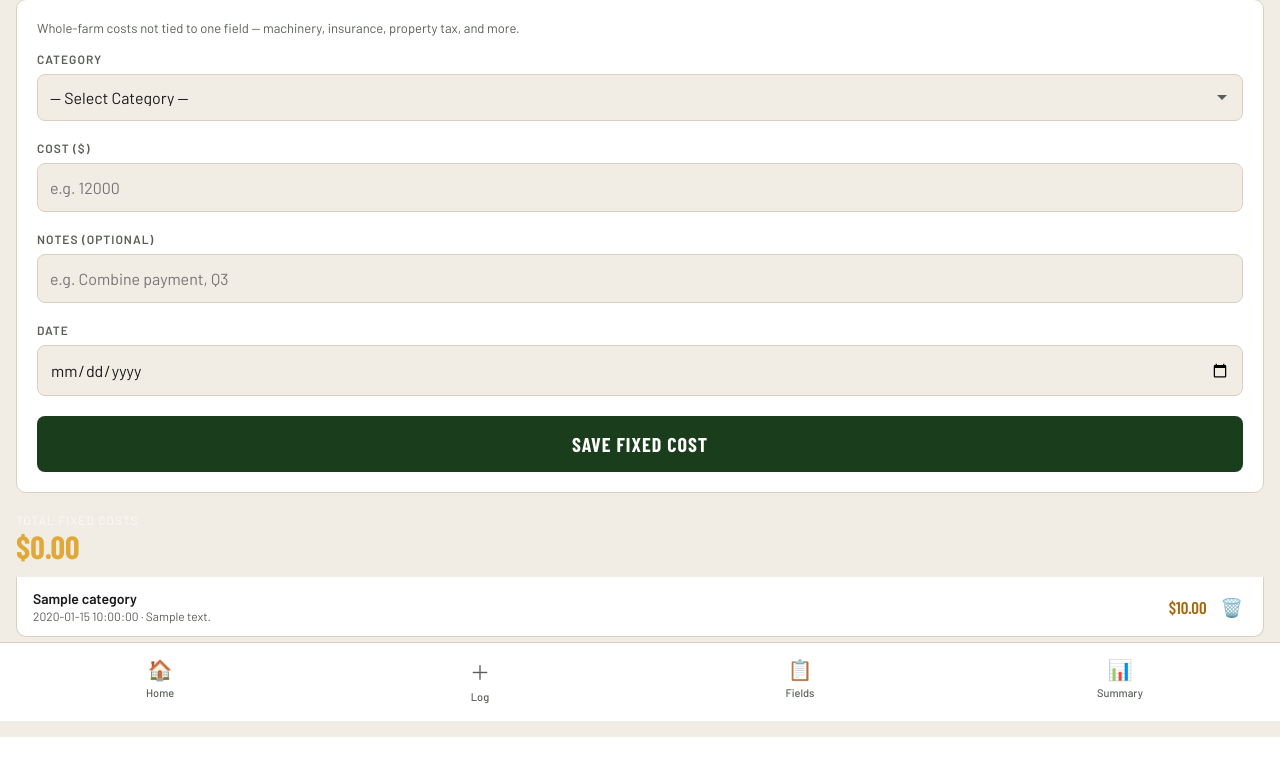
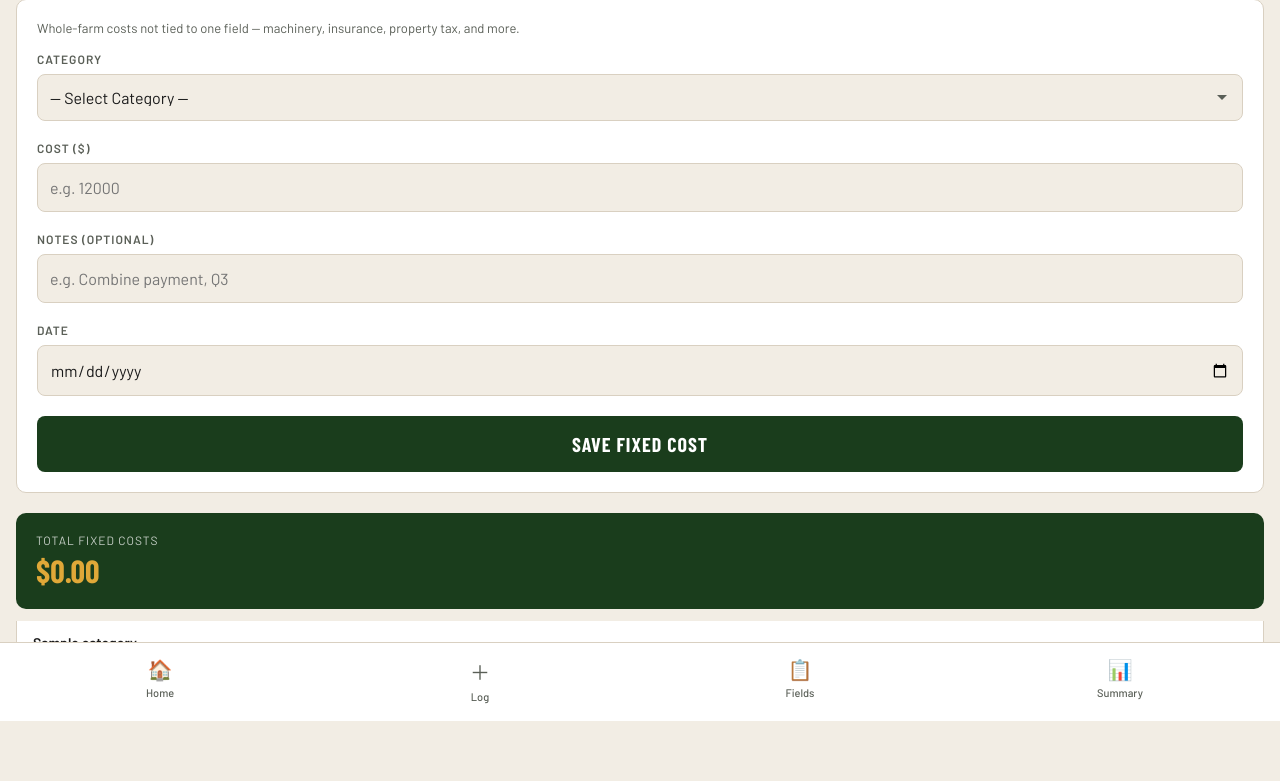
Before and after one commit to kjani-dev/farmtrack, a Flask app: template templates/fixed_costs.html in a window 1280 px wide. Shown: the part 79-860 px from the top of the page. Before the commit the page ends 816 px from the top, so only its background shows below. Run offline with Flask 3, Linux system fonts and the light colour scheme; the template is opened without the code that fills it: most values are stand-ins (such as "Sample title", 1, 10 or a date in 2020).

Commit message:
Fix Total Fixed Costs header styling

```diff
--- /dev/null
+++ b/data/fixedcosts_kunj.json
@@ -0,0 +1 @@
+[{"category": "Machinery Ownership", "cost": "8000", "notes": "", "date": "2026-08-19"}]
--- a/templates/fixed_costs.html
+++ b/templates/fixed_costs.html
@@ -53,9 +53,9 @@
         </div>
 
         {% if entries %}
-        <div class="season-header" style="margin-top:20px;">
-            <div class="total-label" style="font-size:12px;text-transform:uppercase;letter-spacing:1px;color:rgba(255,255,255,0.7);">Total Fixed Costs</div>
-            <div class="total-value" style="font-family:'Barlow Condensed',sans-serif;font-size:32px;font-weight:700;color:var(--amber-light);">${{ "%.2f"|format(total_fixed) }}</div>
+        <div style="background:var(--green);border-radius:var(--radius-lg);padding:20px;margin-top:20px;">
+            <div style="font-size:12px;text-transform:uppercase;letter-spacing:1px;color:rgba(255,255,255,0.75);margin-bottom:4px;">Total Fixed Costs</div>
+            <div style="font-family:'Barlow Condensed',sans-serif;font-size:32px;font-weight:700;color:var(--amber-light);">${{ "%.2f"|format(total_fixed) }}</div>
         </div>
 
         <div class="entries-list" style="margin-top:12px;">
```
